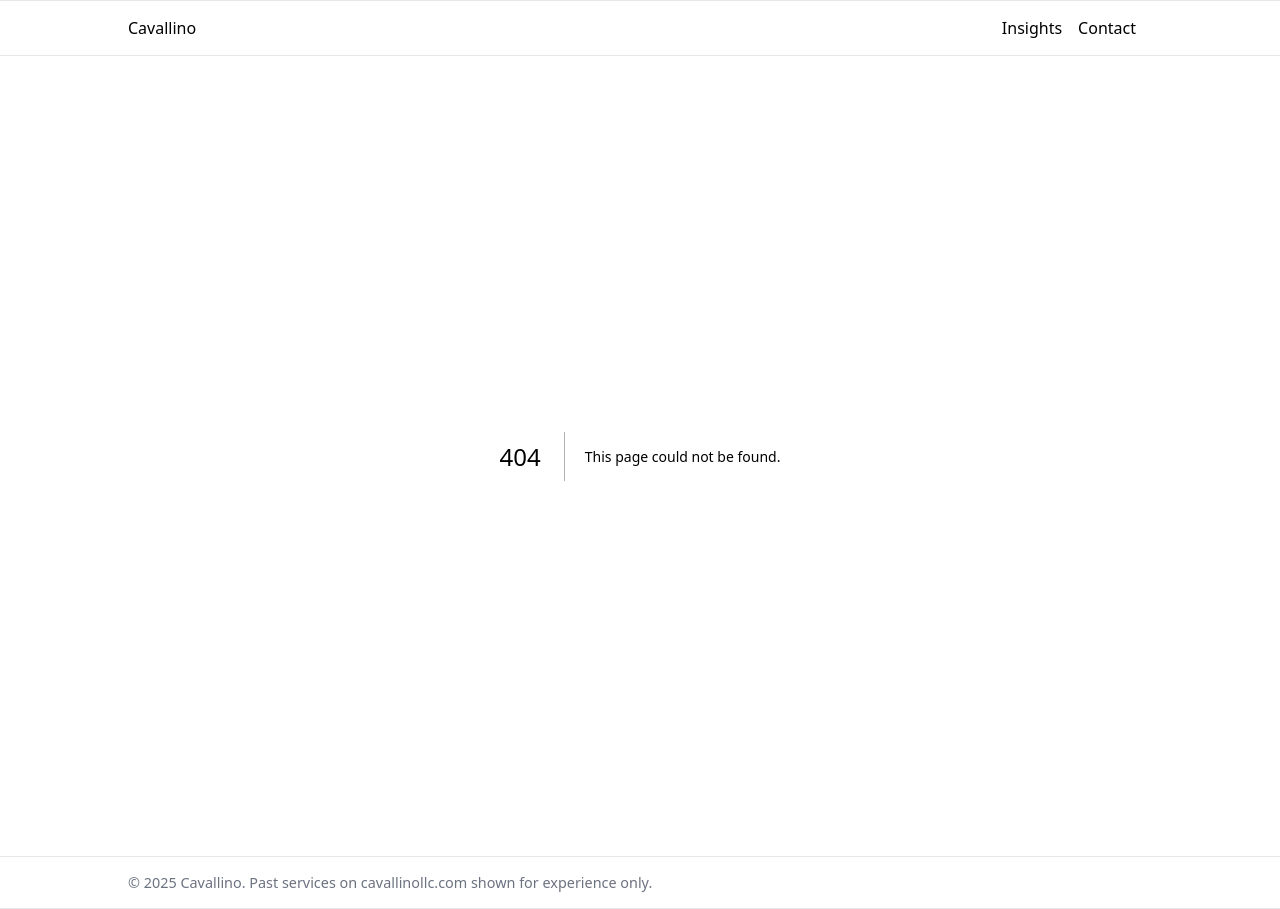
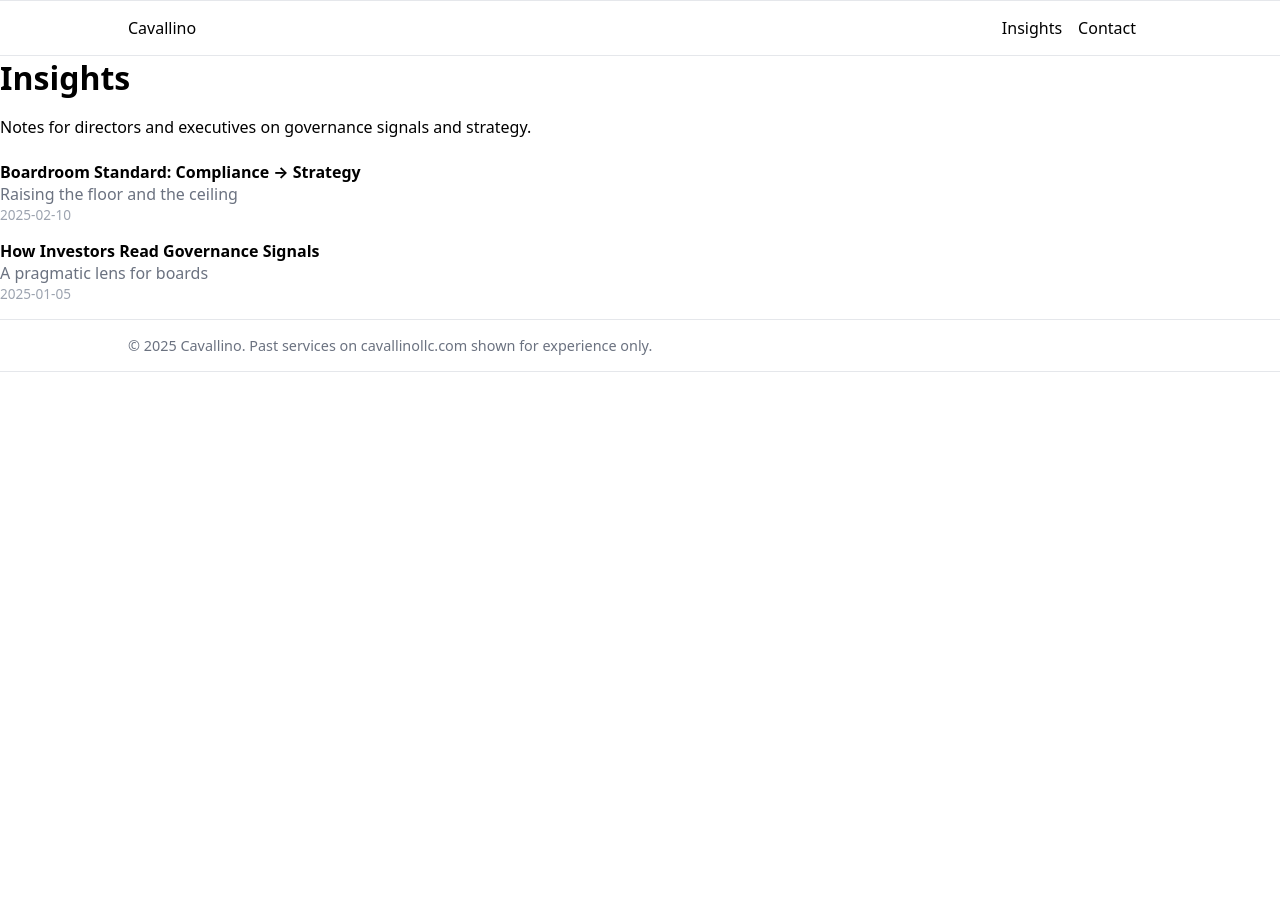
Before and after one commit to jrittenhouse56-design/cavallino-site, a Next.js app: page /insights in a window 1280 px wide. Before the commit this address had no page. After the commit the page ends 800 px from the top, so only its background shows below. Built offline with nearby package versions, Linux system fonts and the light colour scheme.

Commit message:
Create page.tsx

```diff
--- /dev/null
+++ b/app/insights/page.tsx
@@ -0,0 +1,47 @@
+import Link from "next/link"
+
+// Map slugs to MDX modules (add new posts here later)
+const postImports = {
+  "how-investors-read-governance-signals": () =>
+    import("@/content/insights/how-investors-read-governance-signals.mdx"),
+  "boardroom-standard-compliance-to-strategy": () =>
+    import("@/content/insights/boardroom-standard-compliance-to-strategy.mdx"),
+} as const
+
+async function getPosts() {
+  const entries = await Promise.all(
+    Object.entries(postImports).map(async ([slug, loader]) => {
+      const mod = await loader()
+      const meta = (mod as any).metadata || {}
+      return {
+        slug,
+        title: meta.title ?? slug,
+        description: meta.description ?? "",
+        date: meta.date ?? "",
+      }
+    })
+  )
+  // newest first if dates present
+  return entries.sort((a, b) => (b.date || "").localeCompare(a.date || ""))
+}
+
+export default async function InsightsIndex() {
+  const posts = await getPosts()
+  return (
+    <section>
+      <h1>Insights</h1>
+      <p>Notes for directors and executives on governance signals and strategy.</p>
+      <ul style={{ listStyle: "none", padding: 0, marginTop: "1.25rem" }}>
+        {posts.map((p) => (
+          <li key={p.slug} style={{ marginBottom: "1rem" }}>
+            <Link href={`/insights/${p.slug}`}>
+              <strong>{p.title}</strong>
+            </Link>
+            {p.description ? <div style={{ color: "#6b7280" }}>{p.description}</div> : null}
+            {p.date ? <div style={{ fontSize: ".85rem", color: "#9ca3af" }}>{p.date}</div> : null}
+          </li>
+        ))}
+      </ul>
+    </section>
+  )
+}
```
